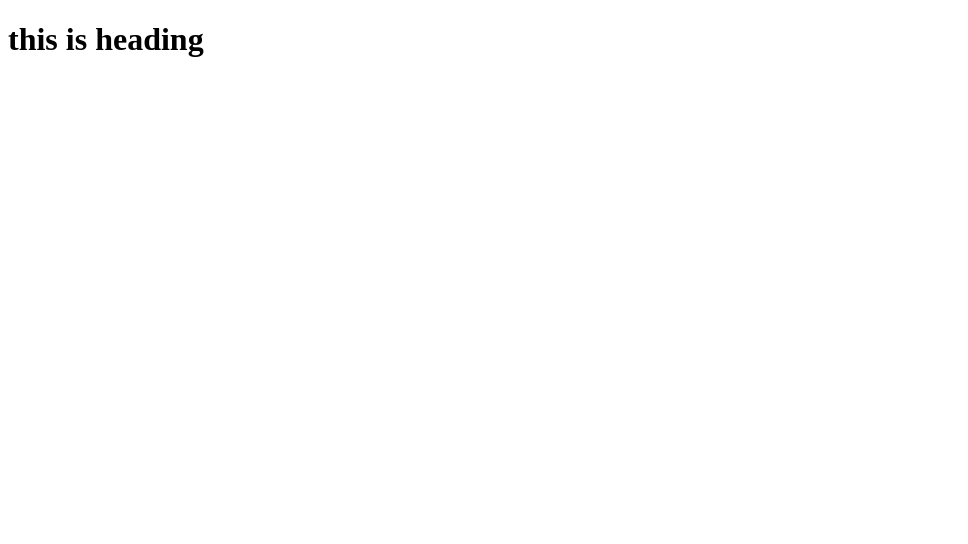
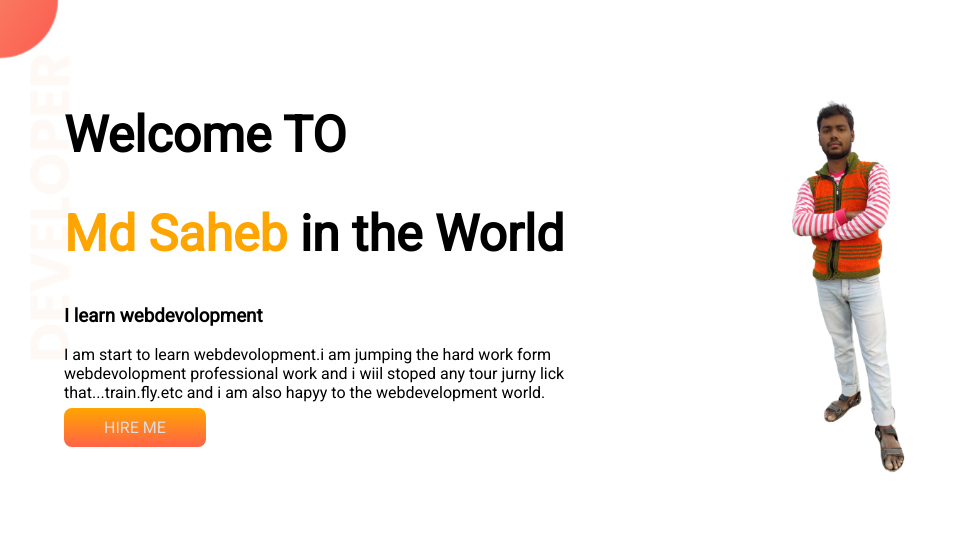
Before and after one commit to sahhebali/pracktice-repo, a plain HTML site: page index.html in a window 1280 px wide. Shown: the whole page, without its empty margins (0-968 px from the left). Drawn offline with Linux system fonts and the light colour scheme.

Commit message:
prack-part1

```diff
--- a/index.html
+++ b/index.html
@@ -5,11 +5,32 @@
     <meta charset="UTF-8">
     <meta http-equiv="X-UA-Compatible" content="IE=edge">
     <meta name="viewport" content="width=device-width, initial-scale=1.0">
+    <link rel="preconnect" href="https://fonts.googleapis.com">
+    <link rel="preconnect" href="https://fonts.gstatic.com" crossorigin>
+    <link href="https://fonts.googleapis.com/css2?family=Roboto&display=swap" rel="stylesheet">
+    <link rel="stylesheet" href="style.css">
     <title>Document</title>
 </head>
 
 <body>
-    <h1>this is heading</h1>
+    <section class="section">
+
+        <div class="half-width">
+            <h1>Welcome TO</h1>
+            <h1> <span class="span">Md Saheb</span> in the World</h1>
+            <h3>I learn webdevolopment</h3>
+            <p>I am start to learn webdevolopment.i am jumping the hard work form webdevolopment professional work
+                and i
+                wiil stoped any tour jurny lick that...train.fly.etc and i am also hapyy to the webdevelopment
+                world.
+            </p>
+            <a class="acnchor-tag" href="https://sahhebali.github.io/portfolio-website-mileston1/">HIRE ME</a>
+        </div>
+        <div class="half-width">
+            <img src="img/b7ef1e6c-27d0-4c9b-ade4-0d953946a7da-removebg-preview.png" alt="logo">
+        </div>
+
+    </section>
 </body>
 
 </html>
--- a/style.css
+++ b/style.css
@@ -1,3 +1,38 @@
+
+body{
+    font-family: 'Roboto', sans-serif;
+    margin: 0;
+}
+.section{
+    display: flex;
+    background-image: url(img/top-banner.png);
+    background-repeat: no-repeat;
+
+
+}
 h1{
-    color: hreen;
+font-size: 50px;
 }
+.span{
+    color:orange;
+}
+
+.half-width{
+    width: 50%;
+   padding: 5%;
+  }
+  .half-width img{
+      width: 60%;
+
+
+
+  }
+  .acnchor-tag{
+      text-decoration: none;
+      background: linear-gradient(orange,tomato);
+      padding: 10px 40px;
+      color: #ddd;
+      border-width: 700;
+    border-radius: 8px;
+
+  }
```
Also changed, not shown: img/39dae6f5-f93a-498f-9b08-60a3b888eb93-removebg-preview.png (renamed from 39dae6f5-f93a-498f-9b08-60a3b888eb93-removebg-preview.png), img/b7ef1e6c-27d0-4c9b-ade4-0d953946a7da-removebg-preview.png (renamed from b7ef1e6c-27d0-4c9b-ade4-0d953946a7da-removebg-preview.png), img/dream-bg.png (renamed from dream-bg.png), img/exp-bg.png (renamed from exp-bg.png), img/top-banner.png (added).
